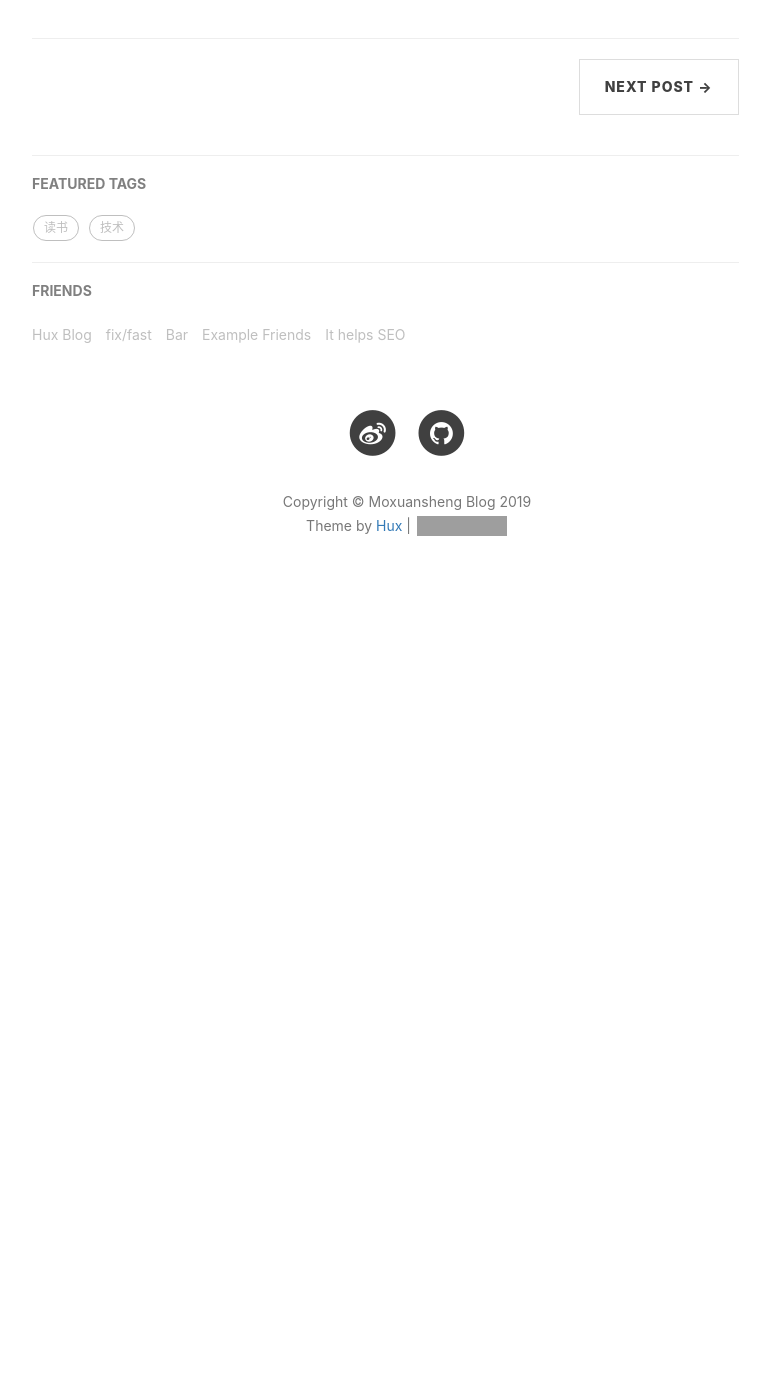
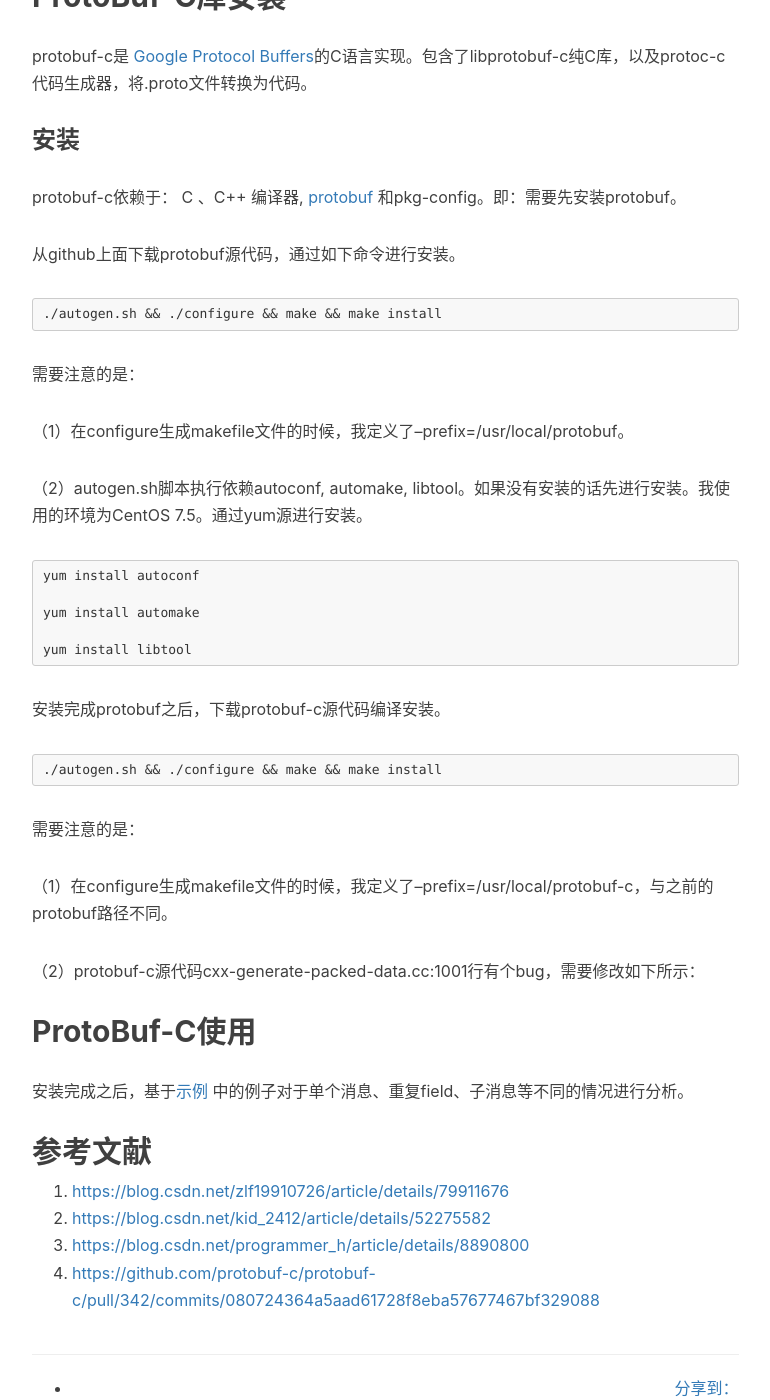
Before and after one commit to kuangtu/kuangtu.github.io, a Jekyll site: the page built from _posts/2018-01-01-protobuf-c.markdown, in a window 1280 px wide and 1400 px high, scrolled down 824 px. Shown: the whole window, without its empty margins (233-1003 px from the left). Built offline with Jekyll 4.4.1, drawn with Linux system fonts in a browser that asks for light colours; nearby versions of some CDN libraries; comment, search, counter and statistics services are not loaded; before the commit the page ends 1454 px from its top, so only the background shows below that; some of the changed text lies outside the part shown; grey boxes are pictures that could not be loaded.

Commit message:
protobuf-c

````diff
--- a/_posts/2018-01-01-protobuf-c.markdown
+++ b/_posts/2018-01-01-protobuf-c.markdown
@@ -13,4 +13,63 @@ tags:
 
 
 ## 前言
-。
+Google Protocol Buffer（简称protobuf）是Google内部混合语言数据标准，protobuf是一种紧凑的可扩展的二进制消息格式，适合做网络数据传输、数据存储的消息格式。与 XML 和 JSON 相比体积更小，同时它与平台和语言无关的，便于数据交换。
+
+Protobuf 协议提供了多种语言支持。本文对于protobuf C语言使用进行说明。
+
+
+
+## ProtoBuf-C库安装
+
+protobuf-c是 [Google Protocol Buffers](https://developers.google.com/protocol-buffers/)的C语言实现。包含了libprotobuf-c纯C库，以及protoc-c代码生成器，将.proto文件转换为代码。
+
+### 安装
+
+protobuf-c依赖于： C 、C++ 编译器, [protobuf](https://github.com/google/protobuf) 和pkg-config。即：需要先安装protobuf。
+
+从github上面下载protobuf源代码，通过如下命令进行安装。
+
+```
+./autogen.sh && ./configure && make && make install
+```
+
+需要注意的是：
+
+（1）在configure生成makefile文件的时候，我定义了--prefix=/usr/local/protobuf。
+
+（2）autogen.sh脚本执行依赖autoconf, automake, libtool。如果没有安装的话先进行安装。我使用的环境为CentOS 7.5。通过yum源进行安装。
+
+```
+yum install autoconf
+
+yum install automake
+
+yum install libtool
+```
+
+安装完成protobuf之后，下载protobuf-c源代码编译安装。
+
+```
+./autogen.sh && ./configure && make && make install
+```
+
+需要注意的是：
+
+（1）在configure生成makefile文件的时候，我定义了--prefix=/usr/local/protobuf-c，与之前的protobuf路径不同。
+
+（2）protobuf-c源代码cxx-generate-packed-data.cc:1001行有个bug，需要修改如下所示：
+
+
+
+## ProtoBuf-C使用
+
+安装完成之后，基于[示例](https://github.com/protobuf-c/protobuf-c/wiki/Examples) 中的例子对于单个消息、重复field、子消息等不同的情况进行分析。
+
+
+
+## 参考文献
+
+1. <https://blog.csdn.net/zlf19910726/article/details/79911676>
+2. <https://blog.csdn.net/kid_2412/article/details/52275582>
+3. <https://blog.csdn.net/programmer_h/article/details/8890800>
+4. <https://github.com/protobuf-c/protobuf-c/pull/342/commits/080724364a5aad61728f8eba57677467bf329088>
````
